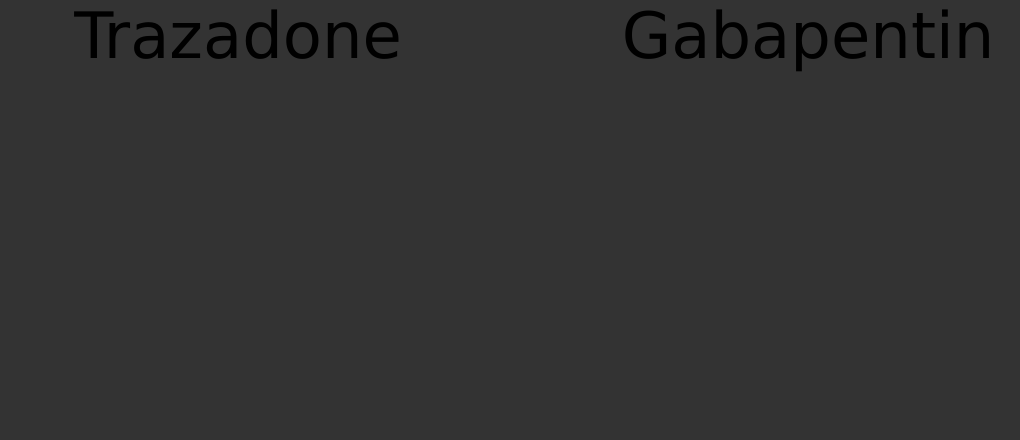
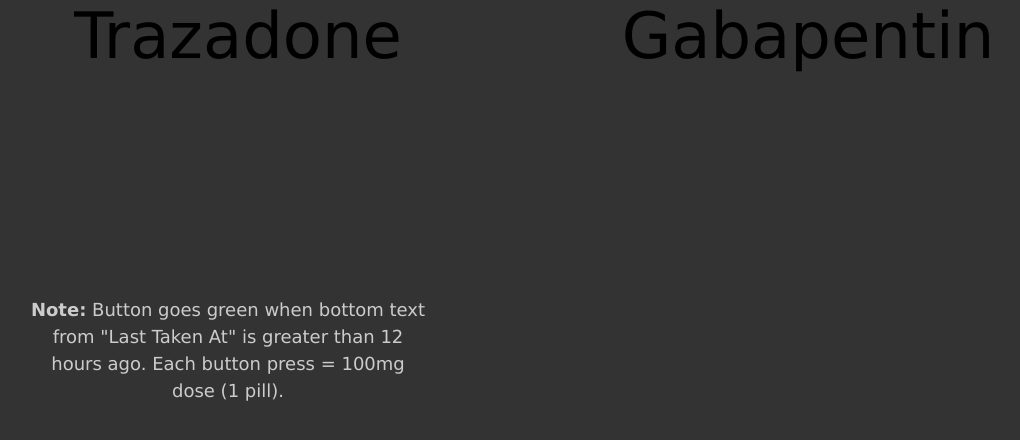
Before and after one commit to Riigess/MaxMeds, a Flask app: page / in a window 1280 px wide. Shown: the part 248-688 px from the top of the page, without its empty margins (117-1137 px from the left). Run offline with Flask 3, Linux system fonts and the light colour scheme; parts of the project's set-up code (start-up, migrations or seed data) failed here and were passed over.

Commit message:
Added button note

```diff
--- a/templates/index.html
+++ b/templates/index.html
@@ -41,6 +41,7 @@
                         </a>
                         <div style="height: 12px;"></div>
                         <div style="text-align: center; color: #ccc; font-size: 18px; padding-top: 1em; word-wrap: break-word;" id="last-updated-at"></div>
+                        <div style="text-align: center; color: #ccc; font-size: 18px; padding-top: 1em; word-wrap: break-word; width: 400px;"><b>Note:</b> Button goes green when bottom text from "Last Taken At" is greater than 12 hours ago. Each button press = 100mg dose (1 pill).</div>
                     </div>
                 </div>
                 <div class="col-12 col-lg-6">
```
